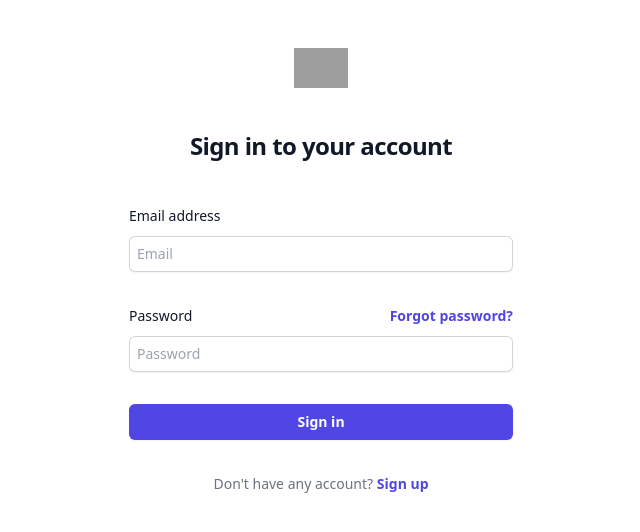
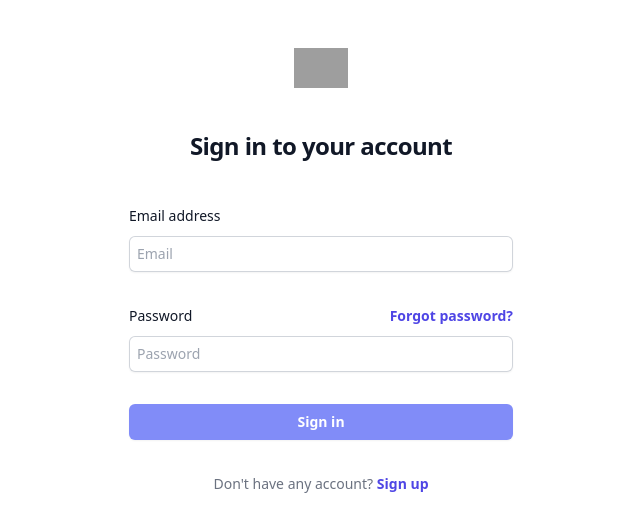
Before and after one commit to jamalkhanjay/Quora-Like-App, a Next.js app: page /signin in a window 1280 px wide. Shown: the top 532 px of the page, without its empty margins (319-959 px from the left). Built offline with nearby package versions, Linux system fonts and the light colour scheme; grey boxes are pictures that could not be loaded.

Commit message:
Singup | Signin Buttons disability functionality added

```diff
--- a/src/app/signin/page.tsx
+++ b/src/app/signin/page.tsx
@@ -97,7 +97,8 @@ const SignIn = () => {
             <button
               // type="submit"
               onClick={handleSignIn}
-              className="flex w-full justify-center rounded-md bg-indigo-600 px-3 py-1.5 text-sm font-semibold leading-6 text-white shadow-sm hover:bg-indigo-500 focus-visible:outline focus-visible:outline-2 focus-visible:outline-offset-2 focus-visible:outline-indigo-600"
+              className="flex w-full justify-center rounded-md bg-indigo-600 disabled:bg-indigo-400 disabled:cursor-not-allowed px-3 py-1.5 text-sm font-semibold leading-6 text-white shadow-sm hover:bg-indigo-500 focus-visible:outline focus-visible:outline-2 focus-visible:outline-offset-2 focus-visible:outline-indigo-600"
+              disabled={!email || !password}
             >
               Sign in
               {/* <Toaster toastOptions={{ duration: 5000 }} /> */}
--- a/src/app/signup/page.tsx
+++ b/src/app/signup/page.tsx
@@ -124,8 +124,9 @@ const SignUp = () => {
         <div>
           <button
             // type="submit"
-            className="flex w-full justify-center rounded-md bg-indigo-600 px-3 py-1.5 text-sm font-semibold leading-6 text-white shadow-sm hover:bg-indigo-500 focus-visible:outline focus-visible:outline-2 focus-visible:outline-offset-2 focus-visible:outline-indigo-600"
+            className="flex w-full justify-center rounded-md bg-indigo-600 disabled:cursor-not-allowed disabled:bg-indigo-400 px-3 py-1.5 text-sm font-semibold leading-6 text-white shadow-sm hover:bg-indigo-500 focus-visible:outline focus-visible:outline-2 focus-visible:outline-offset-2 focus-visible:outline-indigo-600"
             onClick={createAccount}
+            disabled={!userName || !email || !password}
           >
             Sign Up
             {/* <Toaster toastOptions={{ duration: 5000 }} /> */}
```
